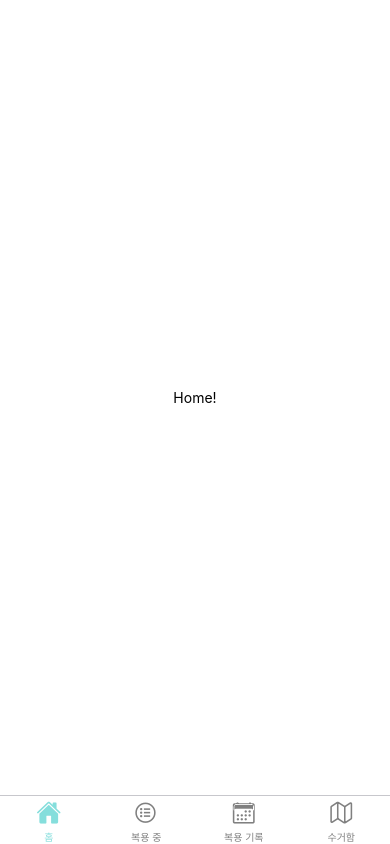
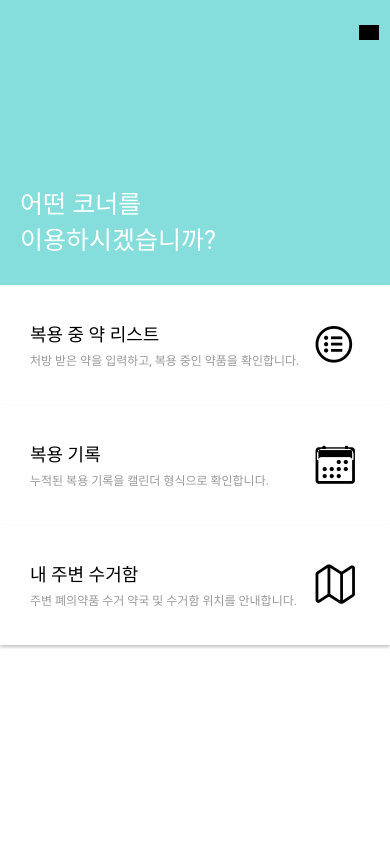
Before and after one commit to Break-er/pill-eas, a React Native app: screen / in a window 390 px wide. Built offline with nearby package versions, Linux system fonts and the light colour scheme; grey boxes are pictures that could not be loaded.

Commit message:
Add Header, solve navigating to a screen in a nested navi

```diff
--- a/App.js
+++ b/App.js
@@ -8,7 +8,7 @@
 
 import React, {useState, useEffect} from 'react';
 import {DefaultTheme, Provider as PaperProvider} from 'react-native-paper';
-import {View} from 'react-native';
+import Header from './src/components/Header/Header';
 import MainScreen from './src/screens/Main/Main';
 import SettingsScreen from './src/screens/Settings/Settings';
 import LoginScreen from './src/screens/Login/Login';
@@ -55,26 +55,53 @@ const App = () => {
   return (
     <PaperProvider theme={theme}>
       <NavigationContainer theme={navTheme}>
-        <Stack.Navigator initialRouteName="BottomNav">
+        <Stack.Navigator initialRouteName="Main">
           <Stack.Screen
             name="BottomNav"
             component={BottomNav}
-            options={{headerShown: false}}
+            options={{
+              headerTitle: '',
+              headerRight: () => <Header />,
+              headerStyle: {
+                backgroundColor: '#fff',
+              },
+            }}
           />
           <Stack.Screen
             name="Main"
             component={MainScreen}
-            options={{headerShown: false}}
+            options={{
+              headerTitle: '',
+              headerRight: () => <Header />,
+              headerStyle: {
+                backgroundColor: '#85DEDC',
+              },
+              headerShadowVisible: false,
+            }}
           />
           <Stack.Screen
             name="Login"
             component={LoginScreen}
-            options={{headerShown: false}}
+            options={{
+              headerTitle: '',
+              headerRight: () => <Header />,
+              headerStyle: {
+                backgroundColor: '#85DEDC',
+              },
+              headerShadowVisible: false,
+            }}
           />
           <Stack.Screen
             name="Settings"
             component={SettingsScreen}
-            options={{headerShown: false}}
+            options={{
+              headerTitle: '',
+              headerRight: () => <Header />,
+              headerStyle: {
+                backgroundColor: '#85DEDC',
+              },
+              headerShadowVisible: false,
+            }}
           />
         </Stack.Navigator>
       </NavigationContainer>
--- a/package.json
+++ b/package.json
@@ -20,6 +20,7 @@
     "@react-navigation/native-stack": "^6.6.2",
     "react": "17.0.2",
     "react-native": "0.68.1",
+    "react-native-calendars": "^1.1283.0",
     "react-native-paper": "^4.12.1",
     "react-native-safe-area-context": "^4.2.5",
     "react-native-safe-area-view": "^1.1.1",
--- a/src/components/BottomNav/BottomNav.js
+++ b/src/components/BottomNav/BottomNav.js
@@ -1,11 +1,20 @@
 import React from 'react';
 import {Text, View} from 'react-native';
 import {createBottomTabNavigator} from '@react-navigation/bottom-tabs';
+import {Button} from 'react-native-paper';
 import Ionicons from 'react-native-vector-icons/Ionicons';
 import HomeScreen from '../../screens/Home/Home';
 import MapScreen from '../../screens/Map/Map';
 
 function BottomNav({navigation}) {
+  function CalendarScreen() {
+    return (
+      <View style={{flex: 1, justifyContent: 'center', alignItems: 'center'}}>
+        <Text>Calendar!</Text>
+      </View>
+    );
+  }
+
   function ListScreen() {
     return (
       <View style={{flex: 1, justifyContent: 'center', alignItems: 'center'}}>
@@ -14,13 +23,6 @@ function BottomNav({navigation}) {
     );
   }
 
-  function CalendarScreen() {
-    return (
-      <View style={{flex: 1, justifyContent: 'center', alignItems: 'center'}}>
-        <Text>Calendar!</Text>
-      </View>
-    );
-  }
   const Tab = createBottomTabNavigator();
 
   return (
@@ -40,7 +42,6 @@ function BottomNav({navigation}) {
             iconName = focused ? 'ios-map' : 'ios-map-outline';
           }
 
-          // You can return any component that you like here!
           return <Ionicons name={iconName} size={size} color={color} />;
         },
         tabBarActiveTintColor: '#85DEDC',
--- /dev/null
+++ b/src/components/Header/Header.js
@@ -0,0 +1,51 @@
+import React, {useState, useEffect} from 'react';
+import {
+  IconButton,
+  Provider as PaperProvider,
+  Menu,
+  Button,
+} from 'react-native-paper';
+import {View} from 'react-native';
+import {useNavigation} from '@react-navigation/native';
+
+function Header() {
+  const navigation = useNavigation();
+  const [visible, setVisible] = React.useState(false);
+  const openMenu = () => setVisible(true);
+  const closeMenu = () => setVisible(false);
+
+  const moveScreen = path => {
+    closeMenu();
+    navigation.navigate(path);
+  };
+  return (
+    <View>
+      <Menu
+        visible={visible}
+        onDismiss={closeMenu}
+        anchor={
+          <IconButton
+            icon={{
+              uri: 'https://i.postimg.cc/kghVWxRn/settings-outline.png',
+            }}
+            color="#000"
+            size={20}
+            onPress={openMenu}
+          />
+        }>
+        {/* <Menu.Item
+          onPress={() => moveScreen('Settings')}
+          title="환경설정"
+          titleStyle={{fontSize: 15}}
+        /> */}
+        <Menu.Item
+          onPress={() => moveScreen('Login')}
+          title="로그인" // 로그아웃
+          titleStyle={{fontSize: 15}}
+        />
+      </Menu>
+    </View>
+  );
+}
+
+export default Header;
--- a/src/components/TitleBar/TitleBar.js
+++ b/src/components/TitleBar/TitleBar.js
@@ -2,14 +2,12 @@ import React from 'react';
 import {View, StyleSheet} from 'react-native';
 import {Headline, Text} from 'react-native-paper';
 
-function TitleBar() {
+function TitleBar({title, subtitle}) {
   return (
     <View style={styles.titlebar}>
-      <Headline style={{paddingTop: 50, fontWeight: 'bold'}}>
-        내 주변 수거함
-      </Headline>
+      <Headline style={{paddingTop: 50, fontWeight: 'bold'}}>{title}</Headline>
       <Text style={{color: '#999999', fontSize: 12, paddingTop: 5}}>
-        주변 폐의약품 수거 약국 및 수거함 위치를 안내합니다.
+        {subtitle}
       </Text>
     </View>
   );
--- a/src/screens/Login/Login.js
+++ b/src/screens/Login/Login.js
@@ -1,21 +1,16 @@
 import React from 'react';
-import {TouchableOpacity, View, StyleSheet} from 'react-native';
-import {IconButton, Surface, Text, Menu, Button} from 'react-native-paper';
-import Ionicons from 'react-native-vector-icons/Ionicons';
+import {Text, View, StyleSheet, Image} from 'react-native';
 
 function Login({navigation}) {
-  const moveScreen = path => {
-    navigation.navigate(path);
-  };
-
   return (
     <View style={styles.container}>
-      <View style={styles.main_header}>
-        <View style={styles.header_textbox}>
-          <Text style={styles.header_title}>어떤 코너를</Text>
-          <Text style={styles.header_title}>이용하시겠습니까?</Text>
-        </View>
-      </View>
+      <Image
+        style={styles.logo_image}
+        source={{
+          uri: 'https://i.postimg.cc/x1sZ12yq/1.png',
+        }}
+      />
+      {/* firebase google login component */}
     </View>
   );
 }
@@ -23,22 +18,12 @@ function Login({navigation}) {
 const styles = StyleSheet.create({
   container: {
     height: '100%',
+    alignItems: 'center',
   },
-  main_header: {
-    height: '40%',
-    backgroundColor: '#85DEDC',
-  },
-  settings_icon: {
-    marginTop: 10,
-    marginLeft: 360,
-  },
-  header_textbox: {
-    paddingTop: 120,
-    paddingLeft: 20,
-  },
-  header_title: {
-    fontSize: 25,
-    color: '#fff',
+  logo_image: {
+    width: 100,
+    height: 120,
+    marginTop: 100,
   },
 });
 
--- a/src/screens/Main/Main.js
+++ b/src/screens/Main/Main.js
@@ -4,44 +4,13 @@ import {IconButton, Surface, Text, Menu, Button} from 'react-native-paper';
 import Ionicons from 'react-native-vector-icons/Ionicons';
 
 function Main({navigation}) {
-  const [visible, setVisible] = React.useState(false);
-  const openMenu = () => setVisible(true);
-  const closeMenu = () => setVisible(false);
-
   const moveScreen = path => {
-    if (path === 'Settings') closeMenu();
-    navigation.navigate(path);
+    navigation.navigate('BottomNav', {screen: path});
   };
 
   return (
     <View style={styles.container}>
       <View style={styles.main_header}>
-        <View style={styles.settings_icon}>
-          <Menu
-            visible={visible}
-            onDismiss={closeMenu}
-            anchor={
-              <IconButton
-                icon={{
-                  uri: 'https://i.postimg.cc/kghVWxRn/settings-outline.png',
-                }}
-                color="#808080"
-                size={25}
-                onPress={openMenu}
-              />
-            }>
-            <Menu.Item
-              onPress={() => moveScreen('Settings')}
-              title="환경설정"
-              titleStyle={{fontSize: 15}}
-            />
-            <Menu.Item
-              onPress={() => moveScreen('Login')}
-              title="로그인" // 로그아웃
-              titleStyle={{fontSize: 15}}
-            />
-          </Menu>
-        </View>
         <View style={styles.header_textbox}>
           <Text style={styles.header_title}>어떤 코너를</Text>
           <Text style={styles.header_title}>이용하시겠습니까?</Text>
@@ -107,10 +76,7 @@ const styles = StyleSheet.create({
     height: '40%',
     backgroundColor: '#85DEDC',
   },
-  settings_icon: {
-    marginTop: 10,
-    marginLeft: 360,
-  },
+
   header_textbox: {
     paddingTop: 120,
     paddingLeft: 20,
--- a/src/screens/Map/Map.js
+++ b/src/screens/Map/Map.js
@@ -6,7 +6,10 @@ import TitleBar from '../../components/TitleBar/TitleBar';
 function Map() {
   return (
     <View style={styles.container}>
-      <TitleBar />
+      <TitleBar
+        title="내 주변 수거함"
+        subtitle="주변 폐의약품 수거 약국 및 수거함 위치를 안내합니다."
+      />
       <Text>Hello</Text>
     </View>
   );
```
Also changed, not shown: 1 other file (tests, documents, lock files or other folders).
